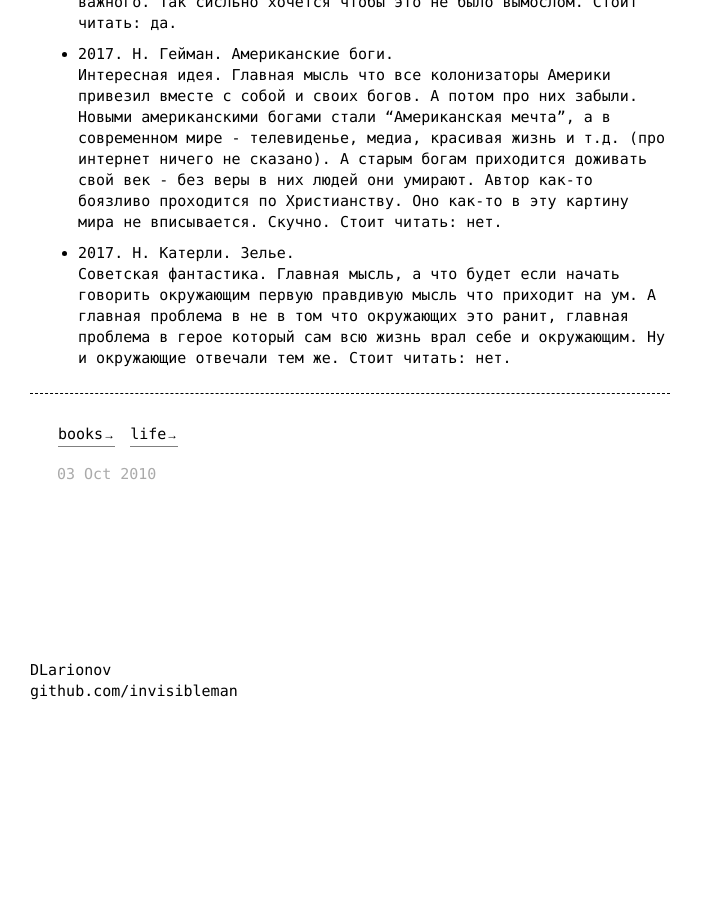
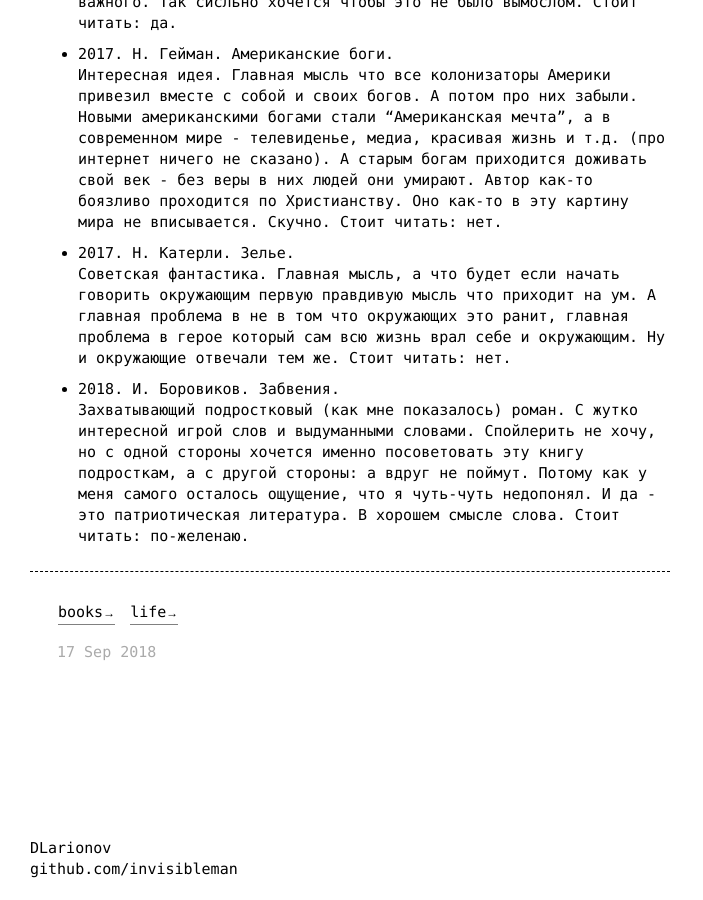
Before and after one commit to InvisibleMan/blog.dlarionov.info, a Jekyll site: the page built from pages/readed_books.md, in a window 1280 px wide and 900 px high, scrolled down 3135 px. Shown: the whole window, without its empty margins (0-703 px from the left). Built offline with Jekyll 4.4.1, drawn with Linux system fonts in a browser that asks for light colours; before the commit the page ends 3857 px from its top, so only the background shows below that.

Commit message:
Добавлена рецензия на книгу: Илья Боровиков. Забвения.

```diff
--- a/pages/readed_books.md
+++ b/pages/readed_books.md
@@ -1,6 +1,6 @@
 ---
 layout: post
-date: 2010-10-03 12:31
+date: 2018-09-17 12:31
 title: Книги, которые я прочитал
 tags:
   - books
@@ -150,3 +150,7 @@ tags:
 + *2017*. Н. Катерли. **Зелье**.
   Советская фантастика. Главная мысль, а что будет если начать говорить окружающим первую правдивую мысль что приходит на ум. А главная проблема в не в том что окружающих это ранит, главная проблема в герое который сам всю жизнь врал себе и окружающим. Ну и окружающие отвечали тем же.
   Стоит читать: **нет**.
+
++ *2018*. И. Боровиков. **Забвения**.
+  Захватывающий подростковый (как мне показалось) роман. С жутко интересной игрой слов и выдуманными словами. Спойлерить не хочу, но с одной стороны хочется именно посоветовать эту книгу подросткам, а с другой стороны: а вдруг не поймут. Потому как у меня самого осталось ощущение, что я чуть-чуть недопонял. И да - это патриотическая литература. В хорошем смысле слова.
+  Стоит читать: **по-желенаю**.
```
